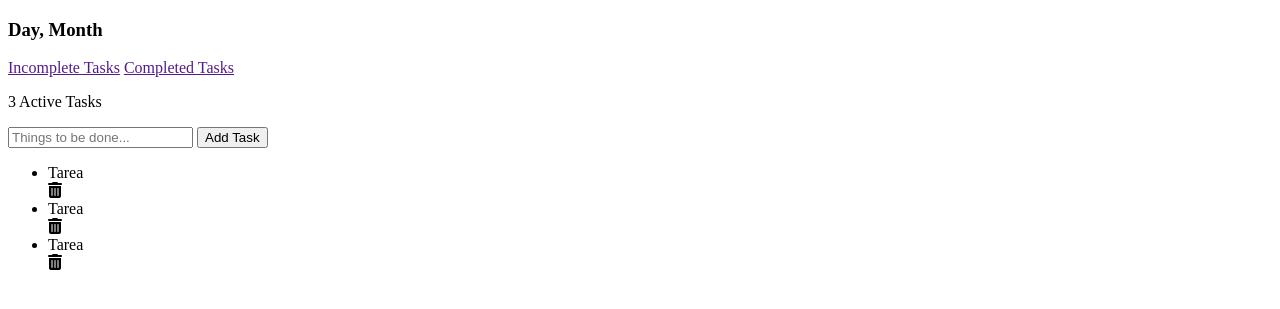
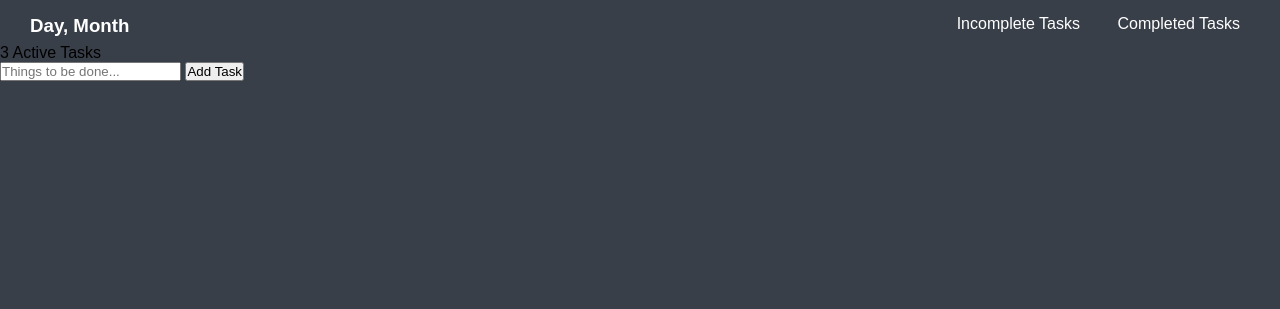
Before and after one commit to javierdominguezsuarez/ToHoodList, a Django app: page / in a window 1280 px wide. Shown: the top 309 px of the page. Run offline with Django 3.2, Linux system fonts and the light colour scheme; data that the repository does not hold is empty; some libraries are stand-ins or nearby versions.

Commit message:
css casi hecho pa

```diff
--- a/notas/models.py
+++ b/notas/models.py
@@ -1,10 +1,11 @@
 from django.db import models
 from django.conf import settings
+from django.contrib.auth import get_user_model
 # Create your models here
 
 
 class Nota (models.Model):
-    user = models.ForeignKey(settings.AUTH_USER_MODEL,on_delete=models.CASCADE)
+    user = models.ForeignKey(get_user_model(),on_delete=models.CASCADE)
     content = models.TextField(blank=False,null=False)
     pub = models.DateField(auto_now_add=True)
     hour = models.TimeField(auto_now_add=True)
--- a/notas/templates/home.html
+++ b/notas/templates/home.html
@@ -1,16 +1,20 @@
 <!DOCTYPE html>
 <html>
+    {% load static %}
     <head>
         <title>To Hood List</title>
         <script src="https://kit.fontawesome.com/bbe51b02f0.js" crossorigin="anonymous"></script>
+        <link rel="stylesheet" href="{% static 'prueba.css' %}" type="text/css" media="screen">
     </head>
     <body>
         <header>
             <div class = "header-box">
                 <h3>Day, Month</h3>
-                <a class = "incomplete-task" href = "">Incomplete Tasks</a>
-                <a class = "completed-task" href = "">Completed Tasks</a>
-                <p class = "tasks-actives">3 Active Tasks</p>
+                <a class = "incomplete-task" id = "incompleted-task" href = "">Incomplete Tasks</a>
+                <a class = "completed-task" id = "completed-task" href = "">Completed Tasks</a>
+            </div>
+            <div class = "subheader-box">
+                <p class = "tasks-actives-box">3 Active Tasks</p>
             </div>
             <div class = "add-task-box">
                 <input class = "input-task" text = "input" id = "input" placeholder = "Things to be done...">
@@ -19,12 +23,11 @@
         </header>
         <main>
             <ul class = "task-list">
-                <li class = "task-box">Tarea</li>
+                {% for x in todos %}
+                <i class = "fas fa-check-circle"></i>
+                <li class = "task-box">{{x.content}}</li>
                 <i class = "fas fa-trash-alt"></i>
-                <li class = "task-box">Tarea</li>
-                <i class = "fas fa-trash-alt"></i>
-                <li class = "task-box">Tarea</li>
-                <i class = "fas fa-trash-alt"></i>
+                {% endfor %}
             </ul>
         </main>
     </body>
--- a/notas/views.py
+++ b/notas/views.py
@@ -7,6 +7,7 @@ from rest_framework import permissions
 
 # Create your views here.
 def home_view(request, *args, **kwargs):
+    print("Hello world")
     return render (request,"home.html",{'todos':Nota.objects.all()})
 
 class NotaViewSet (viewsets.ModelViewSet):
--- a/static/prueba.css
+++ b/static/prueba.css
@@ -0,0 +1,41 @@
+*{
+    margin: 0;
+    padding: 0;
+    font-family: sans-serif;
+}
+
+body{
+    background: #393F49;
+}
+
+header .header-box{
+    padding: 15px 30px 7px;
+    display: flex;
+    flex-direction: row;
+    color: #FFF;
+}
+
+.header-box a{
+    position: absolute;
+    text-decoration: none;
+    color: #FFF;
+    justify-content: flex-end;
+    text-align: center;
+}
+
+#incompleted-task{
+    right: 200px;
+}
+
+#completed-task{
+    right:40px;
+}
+
+.subheader-box{
+    display:flex;
+    padding
+}
+
+.tasks-actives-box{
+
+}
```
Also changed, not shown: 2 other files.
